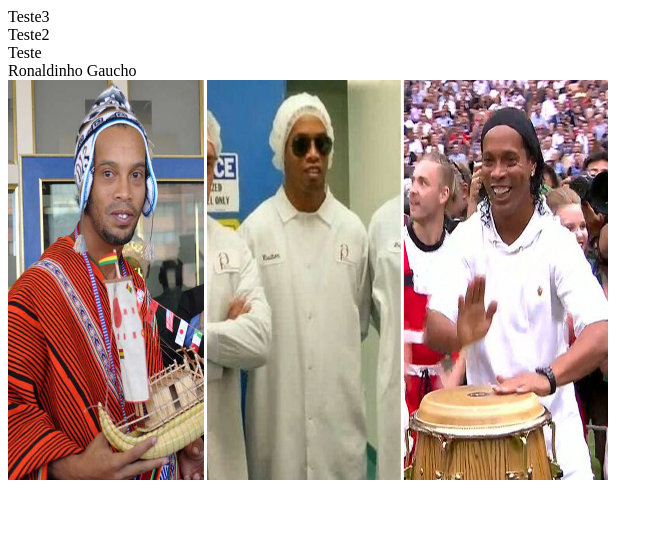
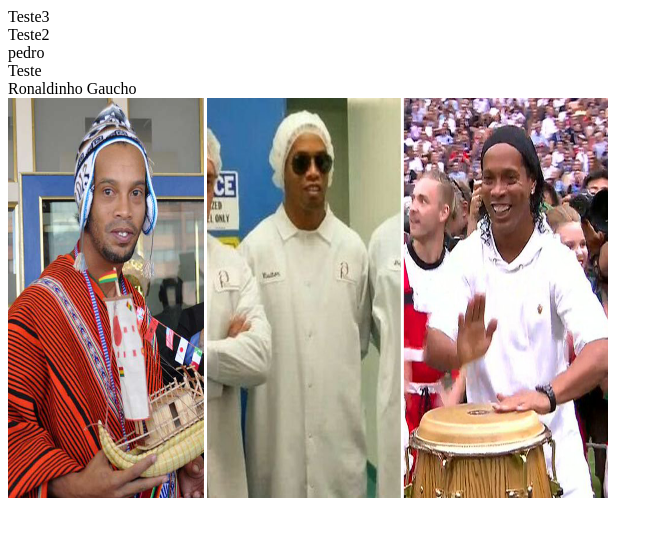
Before and after one commit to PedroCosta77/site_tcc-1, a plain HTML site: page index.html in a window 1280 px wide. Shown: the whole page, without its empty margins (0-663 px from the left). Drawn offline with Linux system fonts and the light colour scheme.

Commit message:
Subindo funcionalidade do pedro

```diff
--- a/index.html
+++ b/index.html
@@ -9,6 +9,7 @@
 <body>
     Teste3<br>
     Teste2<br>
+	pedro<br>
     Teste<br>
     Ronaldinho Gaucho<br>
     <img src="imagens/ronaldinho.png" width="600" height="400">
```
